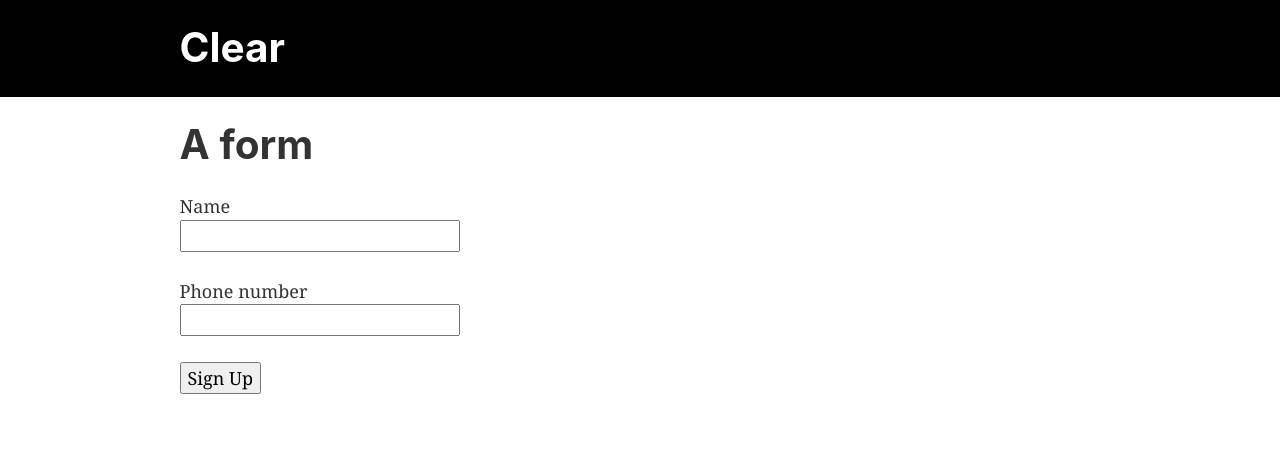
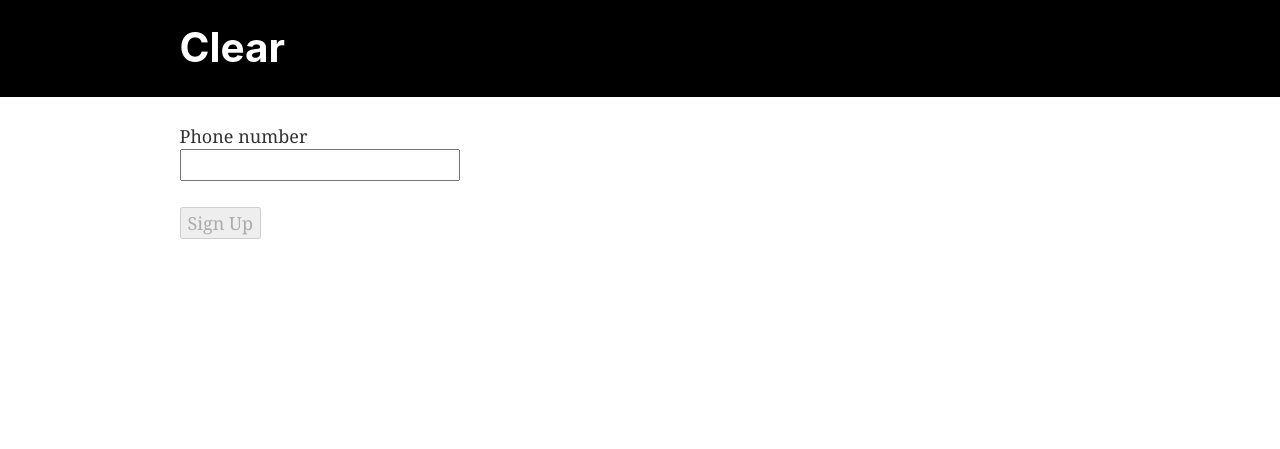
Before and after one commit to awkweb/clear, a Gatsby site: page / in a window 1280 px wide. Built offline with nearby package versions, Linux system fonts and the light colour scheme; Gatsby itself is replaced by a stand-in of ours.

Commit message:
Fix netlify form

```diff
--- a/src/pages/index.js
+++ b/src/pages/index.js
@@ -1,5 +1,5 @@
 import React, { Component } from 'react'
-import { navigateTo } from 'gatsby-link'
+import { navigate } from 'gatsby-link'
 
 import Layout from '../components/layout'
 
@@ -9,6 +9,8 @@ const encode = data =>
     .join('&')
 
 export default class IndexPage extends Component {
+  state = {}
+
   handleChange = e => {
     this.setState({ [e.target.name]: e.target.value })
   }
@@ -24,21 +26,19 @@ export default class IndexPage extends Component {
         ...this.state,
       }),
     })
-      .then(() => navigateTo(form.getAttribute('action')))
+      .then(() => navigate(form.getAttribute('action')))
       .catch(error => alert(error))
   }
 
   render() {
     return (
       <Layout>
-        <h1>A form</h1>
         <form
           name="signup"
           method="post"
           action="/thanks/"
           data-netlify="true"
           data-netlify-honeypot="bot-field"
-          onSubmit={this.handleSubmit}
         >
           {/* The `form-name` hidden field is required to support form submissions without JavaScript */}
           <input type="hidden" name="form-name" value="signup" />
@@ -50,20 +50,15 @@ export default class IndexPage extends Component {
           </p>
           <p>
             <label>
-              Name
-              <br />
-              <input type="text" name="name" onChange={this.handleChange} />
-            </label>
-          </p>
-          <p>
-            <label>
               Phone number
               <br />
               <input type="tel" name="phone" onChange={this.handleChange} />
             </label>
           </p>
           <p>
-            <button type="submit">Sign Up</button>
+            <button disabled={!this.state.phone} type="submit">
+              Sign Up
+            </button>
           </p>
         </form>
       </Layout>
```
